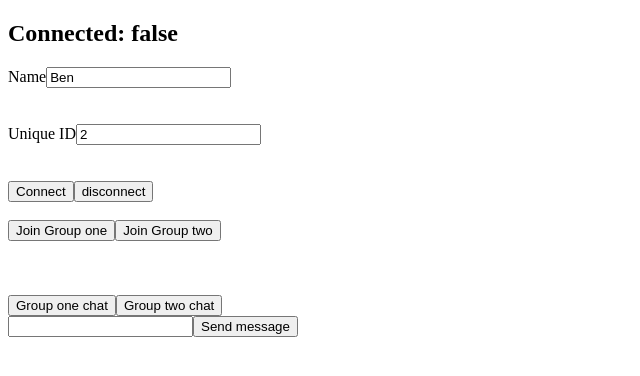
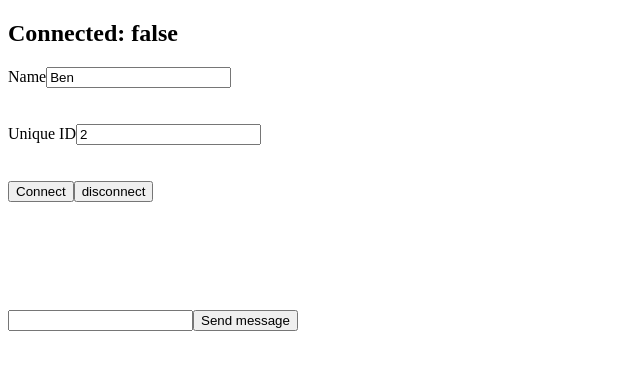
Before and after one commit to AdityaAnuragi/chatApp-frontEnd, a React (Vite) app: page / in a window 1280 px wide. Shown: the top 376 px of the page, without its empty margins (0-640 px from the left). Built offline with nearby package versions, Linux system fonts and the light colour scheme.

Commit message:
groups properly implemented
TODO -

1) Create group

2) Search for a person and talk to them

2.5) Make it look good

3) Auth

```diff
--- a/src/App.tsx
+++ b/src/App.tsx
@@ -1,5 +1,5 @@
 // import { useEffect } from "react"
-import { useEffect, useState } from "react"
+import { useEffect, useRef, useState } from "react"
 
 import styles from "./App.module.scss"
 
@@ -25,7 +25,9 @@ function App() {
   const id = randomId
   const [allMessages, setAllMessages] = useState<Chats>({})
   const [draftMsg, setDraftMsg] = useState("")
-  const [selectedGroup, setSelectedGroup] = useState<"1" | "2" | null>(null)
+  const [selectedGroup, setSelectedGroup] = useState<string | null>(null)
+
+  const groups = useRef<{[groupId: string]: string}>({})
 
   useEffect(() => {
     console.log("A project by Aditya Anuragi")
@@ -77,16 +79,25 @@ function App() {
 
     }
 
+    const handleGetGroupIdsAndNames: ServerToClientEvents["getGroupIdsAndNames"] = (groupIdsAndName) => {
+      console.log("the groups are: ")
+      console.log(groupIdsAndName)
+      groups.current = groupIdsAndName
+      Object.keys(groups.current).forEach(group => handleRoomJoin(group))
+    }
+
     socket.on("message", handleMessageReceived)
     socket.on("connect", handleConnect);
     socket.on("disconnect", handleDisconnect);
     socket.on("getMissedMessages", handleGetMissedMessages);
+    socket.on("getGroupIdsAndNames", handleGetGroupIdsAndNames)
 
     return () => {
       socket.off("connect", handleConnect);
       socket.off("disconnect", handleDisconnect);
       socket.off("message", handleMessageReceived)
       socket.off("getMissedMessages", handleGetMissedMessages);
+      socket.off("getGroupIdsAndNames", handleGetGroupIdsAndNames)
     }
   }, [allMessages, id, selectedGroup])
 
@@ -205,11 +216,11 @@ function App() {
     }
   }
 
-  function handleRoomJoin(roomName: "1" | "2") {
+  function handleRoomJoin(roomName: string) {
     socket.emit("joinRoom", roomName)
     setAllMessages(prev => {
       const copy = JSON.parse(JSON.stringify(prev)) as Chats
-      if(!(copy[roomName])) {
+      if(copy[roomName] === undefined) {
         copy[roomName] = []
       }
       console.log("Inside room select")
@@ -242,16 +253,23 @@ function App() {
       <br />
       <br />
 
-      <button onClick={() => handleRoomJoin("1")} >Join Group one</button>
-      <button onClick={() => handleRoomJoin("2")} >Join Group two</button>
+      {/* <button onClick={() => handleRoomJoin("1")} >Join Group one</button>
+      <button onClick={() => handleRoomJoin("2")} >Join Group two</button> */}
 
       <br />
       <br />
       <br />
       <br />
 
-      <button onClick={() => setSelectedGroup("1")} >Group one chat</button>
-      <button onClick={() => setSelectedGroup("2")} >Group two chat</button>
+      {/* <button onClick={() => setSelectedGroup("1")} >Group one chat</button>
+      <button onClick={() => setSelectedGroup("2")} >Group two chat</button> */}
+
+      {Object.keys(groups.current).map(group => {
+        return(
+          <button onClick={() => setSelectedGroup(group)}>{`${groups.current[group]}`}</button>
+        )
+      })}
+
       {selectedGroup && <h2>Selected group: {selectedGroup}</h2>}
       <br />
       {/* <br />
--- a/src/message/Message.tsx
+++ b/src/message/Message.tsx
@@ -55,5 +55,5 @@ type MessageProps = {
   userID: number,
   msg: string,
   messageStatus: "🕗" | "✅" | "❌"
-  // selectedGroup: "1" | "2"
+  // selectedGroup: string
 }
```
Also changed, not shown: src/socket.ts (+4 -3 lines).
